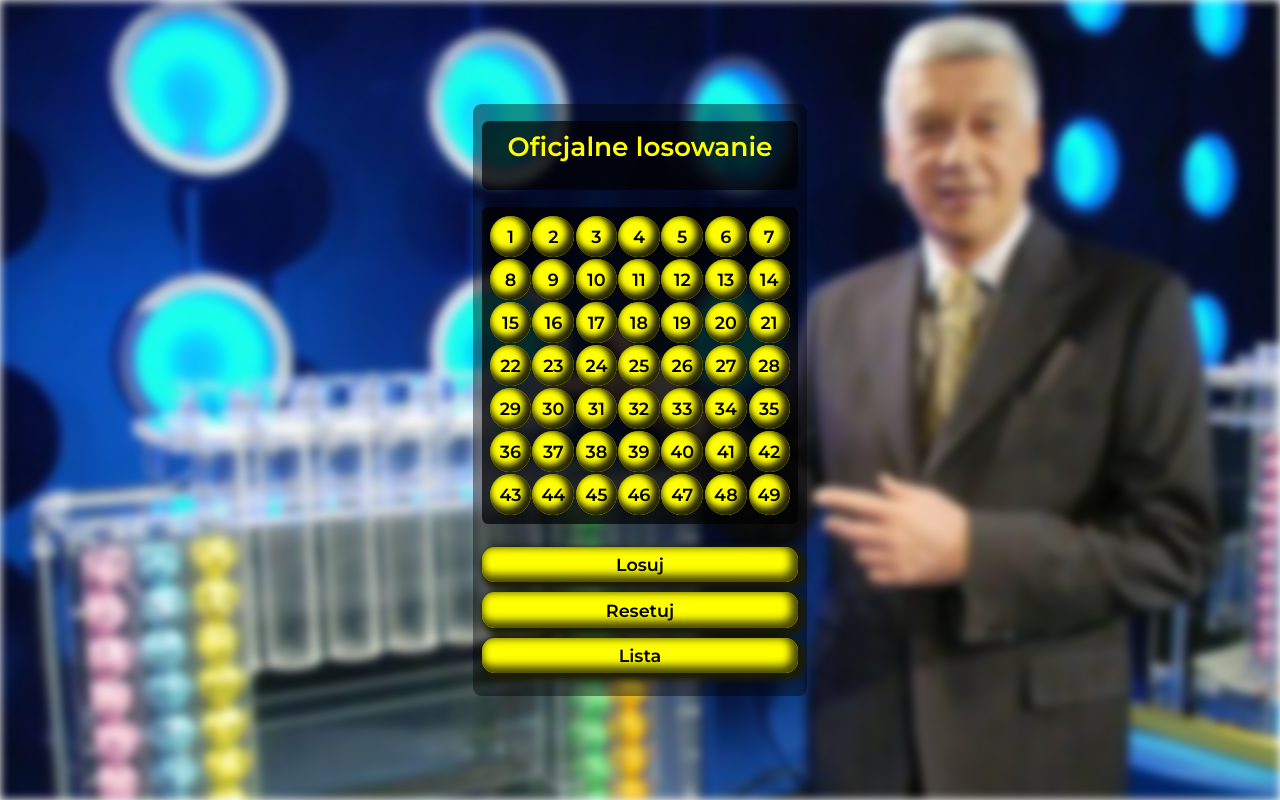
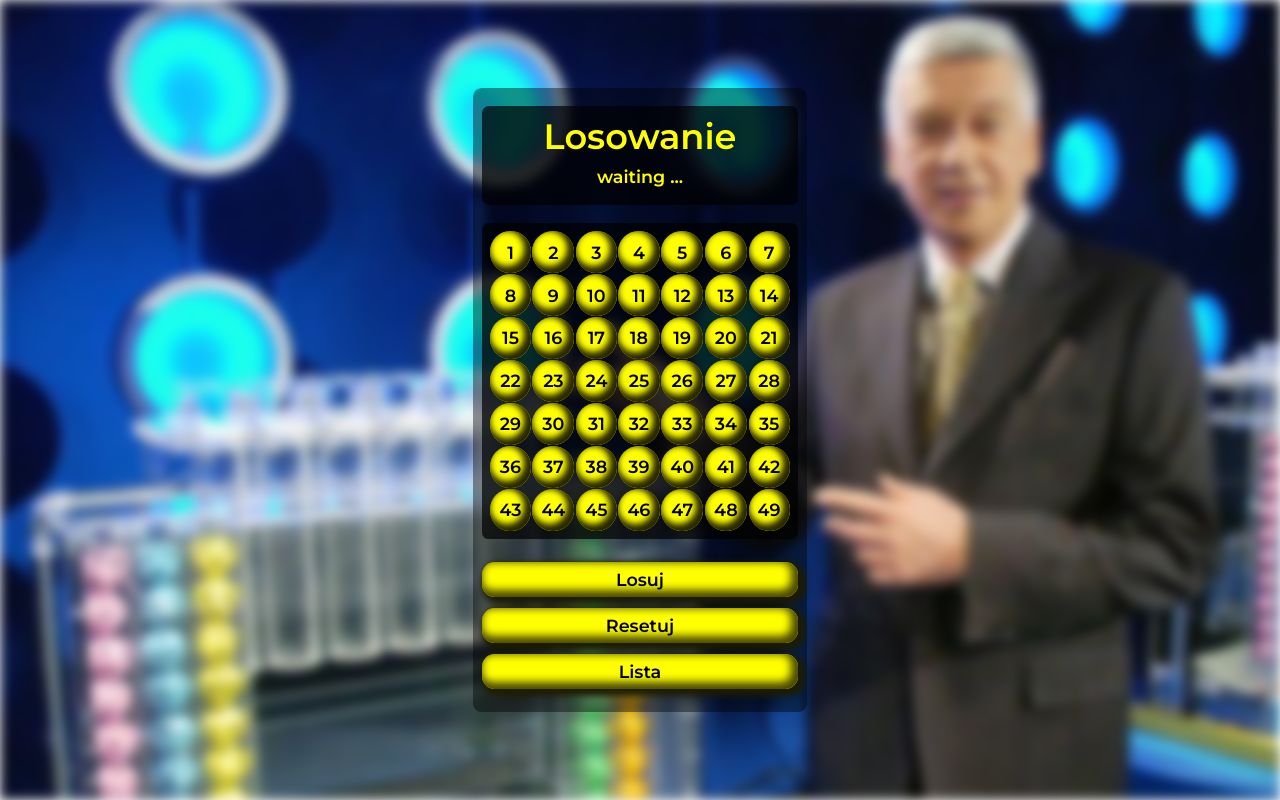
Before and after one commit to MaciejSpalek/Lotto, a website: page index.html in a window 1280 px wide. Drawn offline with nearby package versions, Linux system fonts and the light colour scheme; no server answers.

Commit message:
improve README.md, create npm package and lite-server

```diff
--- a/index.html
+++ b/index.html
@@ -1,6 +1,7 @@
 <!DOCTYPE html>
 <html lang="pl">
 <head>
+    <meta http-equiv="Content-Security-Policy" content="upgrade-insecure-requests">
     <meta charset="UTF-8">
     <meta name="viewport" content="width=device-width, initial-scale=1.0">
     <meta http-equiv="X-UA-Compatible" content="ie=edge">
@@ -14,13 +15,13 @@
     <div class="photo-layer"></div>
     <div class="wrapper">
         <div class="official-draw">
-            <h2 class="text">Oficjalne losowanie</h2>
-            <h3 class="data"> <!-- from API --></h3>
+            <h1 class="text">Losowanie</h1>
+            <h2 class="data"> waiting ...<!-- from API --></h2>
             <div class="numbers"> <!-- from API --> </div>
         </div>
         <div class="ball-box"></div>
         <div class="list">
-            <h1 class="list-title">Twoje numery</h1>
+            <h2 class="list-title">Twoje numery</h2>
             <i class="cross flaticon-close"></i>
         </div>
         <div class="button-container">
--- a/script.js
+++ b/script.js
@@ -13,11 +13,9 @@ function fetchAPI() {
 	fetch(url)
 		.then(response => response.json())
 		.then(response => {
-
 			const {Lotto: {numerki: numbers, data_losowania:data}} = response;
 			let convertedNumber = numbers.split(",").map(number => parseInt(number))
 			$('.data').html(`${data.substr(0, 10)}`)
-
 			convertedNumber.forEach(number => {
 				responseNumbers.push(number);
 				const ball = $('<div>').addClass('ball ball-modifier').html(number)
@@ -107,11 +105,11 @@ function listButton() {
 		$('.list').slideToggle(1500, 'easeOutBounce')
 	});
 }
-
+fetchAPI()
 addBalls(49);
 
 // listeners
+
 drawButton();
 resetButton();
 listButton();
-fetchAPI()
--- a/style.scss
+++ b/style.scss
@@ -37,10 +37,10 @@ body {
 	left: 0;
 	width: 100%;
 	min-height: 100%;
-	background-image: url(photoLotto.jpg);
+	background-image: url(img/photoLotto.jpg);
 	background-size: cover;
 	background-position: top;
-	filter: blur(5px);
+	filter: blur(6px);
 	z-index: -1;
 }
 
```
Also changed, not shown: package.json (added, +23 -0 lines), README.md (added), img/photoLotto.jpg (renamed from photoLotto.jpg), style.css, 3 other files.
